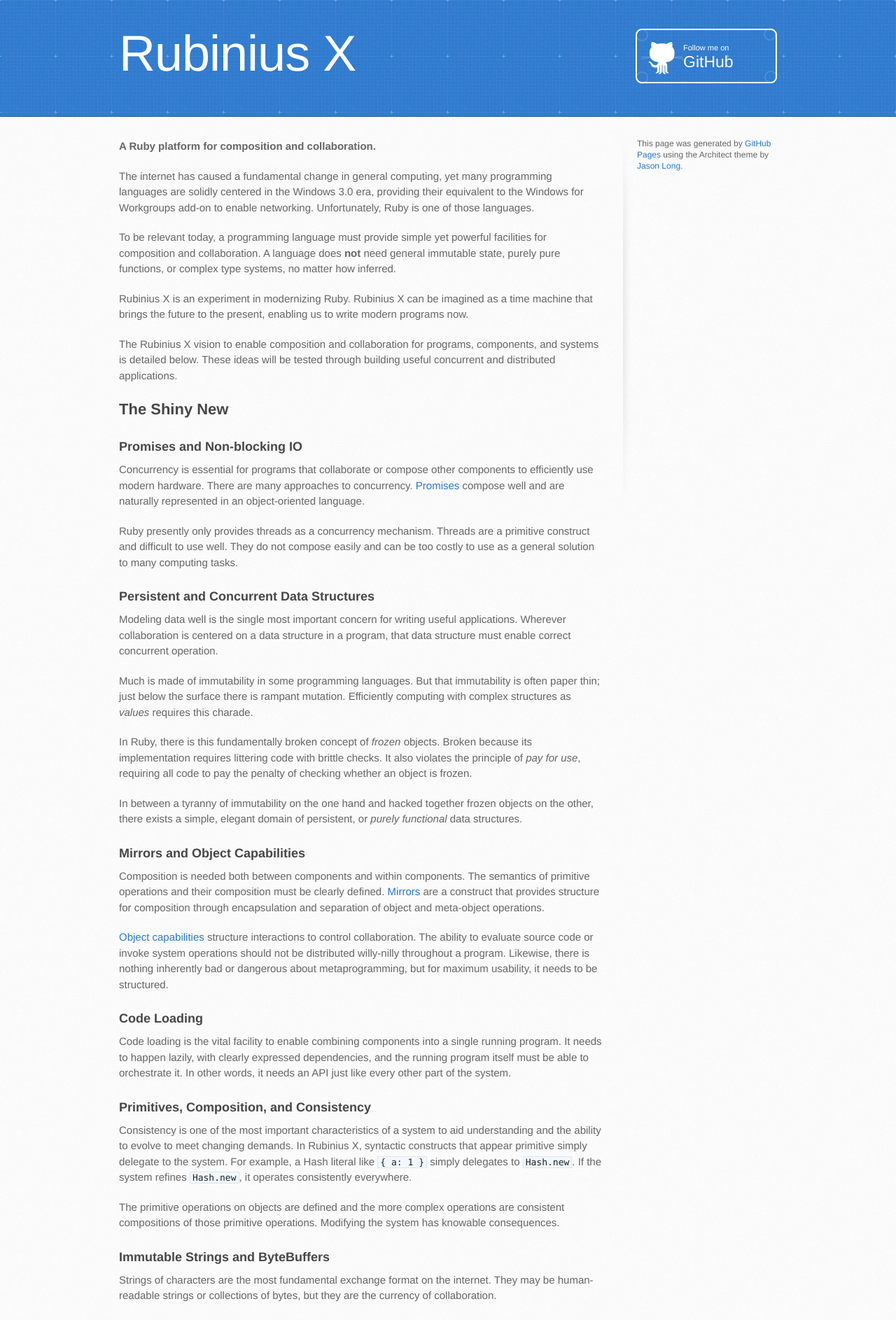
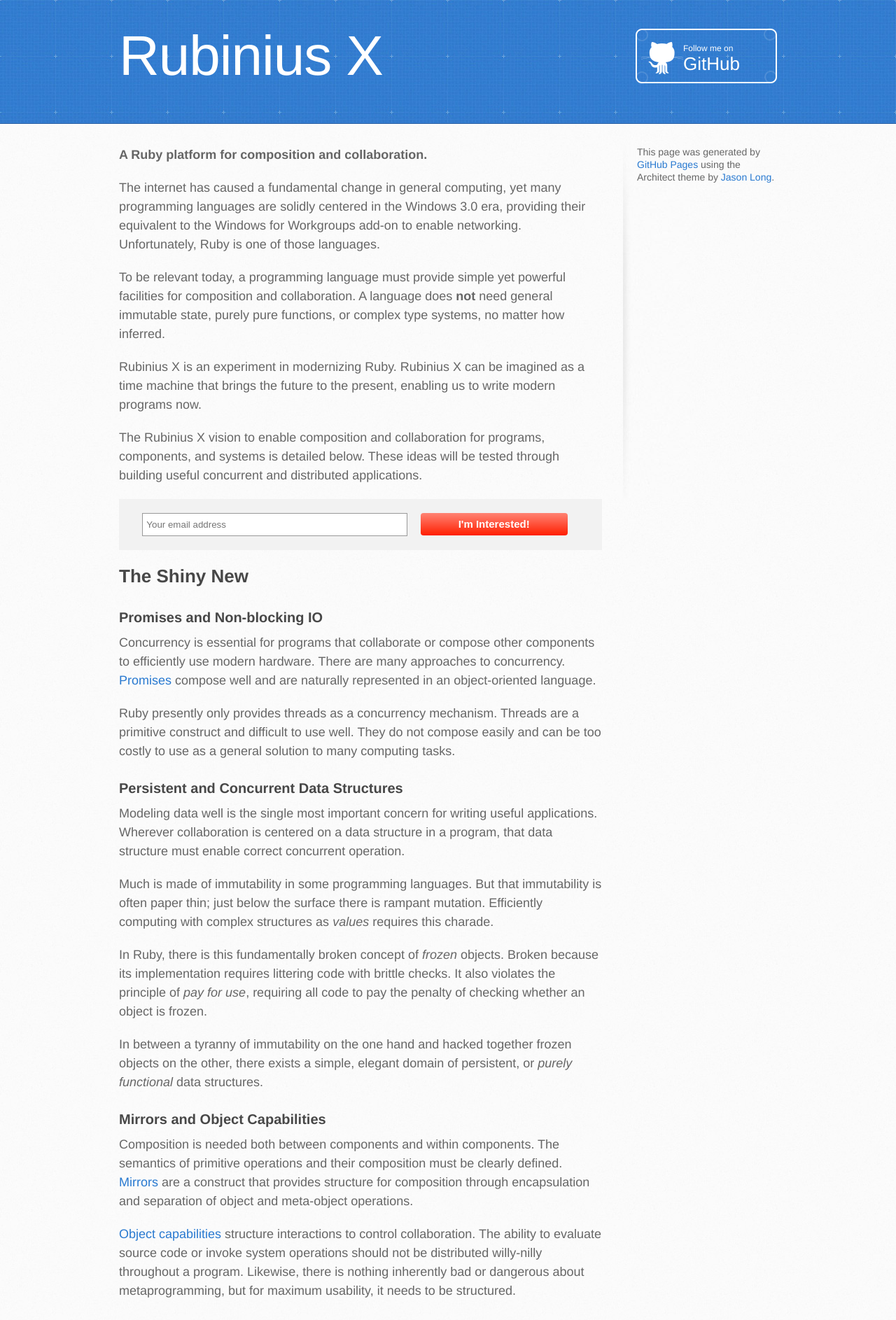
Before and after one commit to RichMorin/rubinius-x.github.io, a Jekyll site: the page built from index.markdown, in a window 1280 px wide. Shown: the top 1886 px of the page at 70% size. Built offline with Jekyll 4.4.1, drawn with Linux system fonts in a browser that asks for light colours.

Commit message:
Added MailChimp signup.

```diff
--- /dev/null
+++ b/_includes/mailchimp.html
@@ -0,0 +1,10 @@
+<!-- Begin MailChimp Signup Form -->
+<div id="mc_embed_signup">
+<form action="http://rubini.us7.list-manage1.com/subscribe/post?u=72ad4855b528b6af79bd06543&amp;id=ff04cd71f9" method="post" id="mc-embedded-subscribe-form" name="mc-embedded-subscribe-form" class="validate" target="_blank" novalidate>
+
+  <input type="email" value="" name="EMAIL" class="email" id="mce-EMAIL" placeholder="Your email address" required>
+  <input type="submit" value="I'm Interested!" name="subscribe" id="mc-embedded-subscribe" class="button">
+</form>
+</div>
+
+<!--End mc_embed_signup-->
--- a/index.markdown
+++ b/index.markdown
@@ -21,6 +21,8 @@
 The Rubinius X vision to enable composition and collaboration for programs,
 components, and systems is detailed below. These ideas will be tested through
 building useful concurrent and distributed applications.
+
+{% include mailchimp.html %}
 
 ## The Shiny New
 
@@ -182,3 +184,5 @@
 ### Global Variables
 
 Gone. Period.
+
+{% include mailchimp.html %}
--- a/stylesheets/stylesheet.css
+++ b/stylesheets/stylesheet.css
@@ -48,7 +48,7 @@
 
 /* LAYOUT STYLES */
 body {
-  font-size: 15px;
+  font-size: 18px;
   line-height: 1.5;
   background: #fafafa url(../images/body-bg.jpg) 0 0 repeat;
   font-family: 'Helvetica Neue', Helvetica, Arial, serif;
@@ -73,7 +73,7 @@
 
 header h1 {
   letter-spacing: -1px;
-  font-size: 72px;
+  font-size: 80px;
   color: #fff;
   line-height: 1;
   margin-bottom: 0.2em;
@@ -81,7 +81,7 @@
 }
 
 header h2 {
-  font-size: 26px;
+  font-size: 30px;
   color: #9ddcff;
   font-weight: normal;
   line-height: 1.3;
@@ -115,7 +115,7 @@
   min-height: 504px;
   float: right;
   background: transparent url(../images/sidebar-bg.jpg) 0 0 no-repeat;
-  font-size: 12px;
+  font-size: 14px;
   line-height: 1.3;
 }
 
@@ -132,7 +132,7 @@
   width: 134px;
   height: 58px;
   line-height: 1.2;
-  font-size: 23px;
+  font-size: 26px;
   color: #fff;
   padding-left: 68px;
   padding-top: 22px;
@@ -140,7 +140,7 @@
 }
 a.button small {
   display: block;
-  font-size: 11px;
+  font-size: 12px;
 }
 header a.button {
   position: absolute;
@@ -154,14 +154,14 @@
   display: block;
   background: transparent url(../images/download-button.png) 0 0 no-repeat;
   margin-bottom: 20px;
-  font-size: 21px;
+  font-size: 24px;
 }
 
 code, pre {
   font-family: Monaco, "Bitstream Vera Sans Mono", "Lucida Console", Terminal, monospace;
   color: #222;
   margin-bottom: 30px;
-  font-size: 13px;
+  font-size: 16px;
 }
 
 code {
@@ -233,7 +233,7 @@
 
 #main-content h2 {
   font-family: 'Architects Daughter', 'Helvetica Neue', Helvetica, Arial, serif;
-  font-size: 22px;
+  font-size: 26px;
   font-weight: bold;
   margin-bottom: 8px;
   color: #474747;
@@ -241,7 +241,7 @@
 
 #main-content h3 {
   font-family: 'Architects Daughter', 'Helvetica Neue', Helvetica, Arial, serif;
-  font-size: 18px;
+  font-size: 20px;
   font-weight: bold;
   margin-top: 24px;
   margin-bottom: 8px;
@@ -250,14 +250,14 @@
 
 #main-content h4 {
   font-family: 'Architects Daughter', 'Helvetica Neue', Helvetica, Arial, serif;
-  font-size: 15px;
+  font-size: 18px;
   font-weight: bold;
   color: #474747;
 }
 
 #main-content h5 {
   font-family: 'Architects Daughter', 'Helvetica Neue', Helvetica, Arial, serif;
-  font-size: 14px;
+  font-size: 16px;
   color: #474747;
 }
 
@@ -306,7 +306,7 @@
   margin-top: 40px;
   padding-top: 20px;
   padding-bottom: 30px;
-  font-size: 13px;
+  font-size: 14px;
   color: #aaa;
 }
 
@@ -329,6 +329,64 @@
 .clearfix {display: inline-block;}
 * html .clearfix {height: 1%;}
 .clearfix {display: block;}
+
+/* MailChimp Form Embed Code - Slim - 08/17/2011 */
+#mc_embed_signup form {
+  display: block;
+  text-align: left;
+  margin: 0 0 1em 0;
+}
+
+#mc_embed_signup form p {
+  text-align: left;
+  padding: 0 0 0 8px;
+  font-style: italic;
+}
+
+#mc_embed_signup h2 {font-weight:bold; padding:0; margin:15px 0; font-size:1.4em;}
+#mc_embed_signup input {border:1px solid #999; -webkit-appearance:none;}
+#mc_embed_signup input[type=checkbox]{-webkit-appearance:checkbox;}
+#mc_embed_signup input[type=radio]{-webkit-appearance:radio;}
+#mc_embed_signup input:focus {border-color:#333;}
+#mc_embed_signup .button {
+  clear:both;
+
+  background: #001a31;
+  background: -webkit-gradient(linear, 0% 0%, 0% 100%, from(#ff8373), to(#ff1e00));
+  color: white;
+  background-color: #aaa;
+  border: 0 none;
+  border-radius:4px;
+  cursor: pointer;
+  display: inline-block;
+  font-size:15px;
+  font-weight: bold;
+  height: 32px;
+  line-height: 32px;
+  margin: 0 5px 10px 0;
+  padding:0;
+  text-align: center;
+  text-decoration: none;
+  vertical-align: top;
+  white-space: nowrap;
+  width: auto;
+}
+
+#mc_embed_signup .button:hover {background-color:#ff1e00;}
+
+#mc_embed_signup .small-meta {font-size: 11px;}
+#mc_embed_signup .nowrap {white-space:nowrap;}
+#mc_embed_signup .clear {clear:none; display:inline;}
+
+#mc_embed_signup label {display:block; font-size:16px; padding-bottom:10px; font-weight:bold;}
+#mc_embed_signup input.email {display:inline; padding:8px 0; margin:0 1em 0; text-indent:5px; width:58%; min-width:130px;}
+#mc_embed_signup input.button {display:inline; width:14em; margin: 0;}
+
+#mc_embed_signup div#mce-responses {float:left; top:-1.4em; padding:0em .5em 0em .5em; overflow:hidden; width:90%;margin: 0 5%; clear: both;}
+#mc_embed_signup div.response {margin:1em 0; padding:1em .5em .5em 0; font-weight:bold; float:left; top:-1.5em; z-index:1; width:80%;}
+#mc_embed_signup #mce-error-response {display:none;}
+#mc_embed_signup #mce-success-response {color:#529214; display:none;}
+#mc_embed_signup label.error {display:block; float:none; width:auto; margin-left:1.05em; text-align:left; padding:.5em 0;}
 
 /* #Media Queries
 ================================================== */
```
